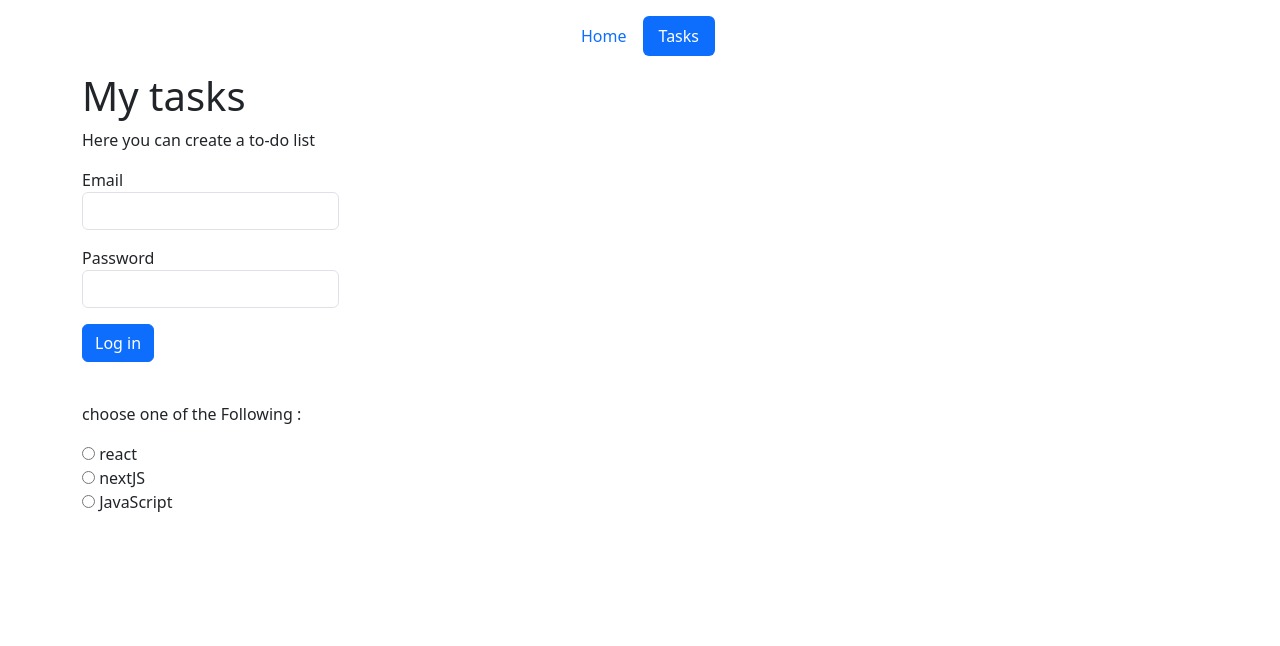
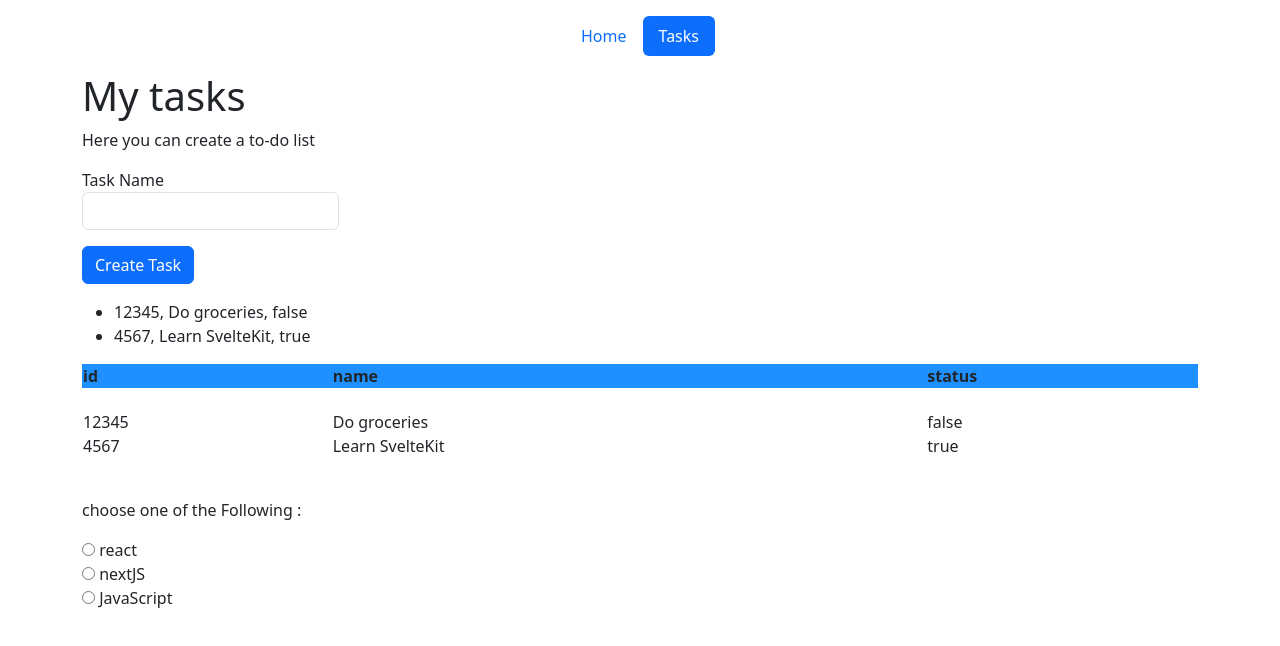
Before and after one commit to 3bo0d7/to-do-list-svelte, a SvelteKit app: page /todo in a window 1280 px wide. Shown: the top 646 px of the page. Built offline with nearby package versions, Linux system fonts and the light colour scheme.

Commit message:
feat: added table view

```diff
--- a/src/app.html
+++ b/src/app.html
@@ -1,6 +1,11 @@
 <script>
   import App1 from 'components/App1.svelte'
 </script>
+
+<script src="https://cdn.jsdelivr.net/npm/@popperjs/core@2.11.6/dist/umd/popper.min.js"
+  integrity="sha384-oBqDVmMz9ATKxIep9tiCxS/Z9fNfEXiDAYTujMAeBAsjFuCZSmKbSSUnQlmh/jp3" crossorigin="anonymous"></script>
+<script src="https://cdn.jsdelivr.net/npm/bootstrap@5.2.3/dist/js/bootstrap.min.js"
+  integrity="sha384-cuYeSxntonz0PPNlHhBs68uyIAVpIIOZZ5JqeqvYYIcEL727kskC66kF92t6Xl2V" crossorigin="anonymous"></script>
 
 <!DOCTYPE html>
 <html lang="en">
--- a/src/components/TodoList.svelte
+++ b/src/components/TodoList.svelte
@@ -20,6 +20,7 @@
     )
   }
 </script>
+
 
 <main class="h3 backcolor centered loner">
   <h1>{taskname}</h1>
@@ -142,6 +143,7 @@
   .backcolor {
     background-color: #ff3e00;
     border: #2d7cad 2em;
+    background: #ff3e00;
   }
   .centered {
     text-align: center;
--- a/src/routes/todo/+page.server.js
+++ b/src/routes/todo/+page.server.js
@@ -1,11 +1,14 @@
+
+let myTasks = [
+  { id: '12345', text: 'Do groceries', completed: false },
+  { id: '4567', text: 'Learn SvelteKit', completed: true }
+]
+
 /** @type {import('./$types').PageLoad} */
 export function load({ params }) {
   return {
-    tasks:
-      [
-        { id: '12345', text: 'Do groceries', completed: false },
-        { id: '4567', text: 'Learn SvelteKit', completed: true }
-      ]
+    tasks: myTasks
+
   };
 }
 
@@ -14,6 +17,10 @@ export const actions = {
   default: async ({ request }) => {
     const data = await request.formData();
     console.log('action recieved', data)
+    const taskName = data.get('taskName');
+    const newTask = { id: '12345', text: taskName, completed: false }
+    myTasks.push(newTask)
+
 
   }
 };
--- a/src/routes/todo/+page.svelte
+++ b/src/routes/todo/+page.svelte
@@ -1,4 +1,5 @@
 <script>
+  import { dataset_dev } from 'svelte/internal'
   import App1 from '../../components/App1.svelte'
   import TodoList from '../../components/TodoList.svelte'
 
@@ -13,17 +14,35 @@
 
 <form method="POST">
   <label class="mb-3">
-    Email
-    <input name="email" type="email" class="form-control" />
+    Task Name
+    <input name="taskName" type="text" class="form-control" />
   </label>
   <br />
-  <label class="mb-3">
-    Password
-    <input name="password" type="password" class="form-control" />
-  </label>
+
+  <button class="btn btn-primary">Create Task</button>
+</form>
+<ul>
+  {#each data.tasks as task}
+    <li>{task.id}, {task.text}, {task.completed}</li>
+  {/each}
+</ul>
+
+<table class="col-8 table table-hover">
+  <tr style="background-color: dodgerblue;">
+    <th>id</th>
+    <th>name</th>
+    <th>status</th>
+  </tr>
   <br />
-  <button class="btn btn-primary">Log in</button>
-</form>
+
+  {#each data.tasks as task}
+    <tr>
+      <td>{task.id}</td>
+      <td>{task.text}</td>
+      <td>{task.completed}</td>
+    </tr>
+  {/each}
+</table>
 <br />
 
 <p>choose one of the Following :</p>
```
